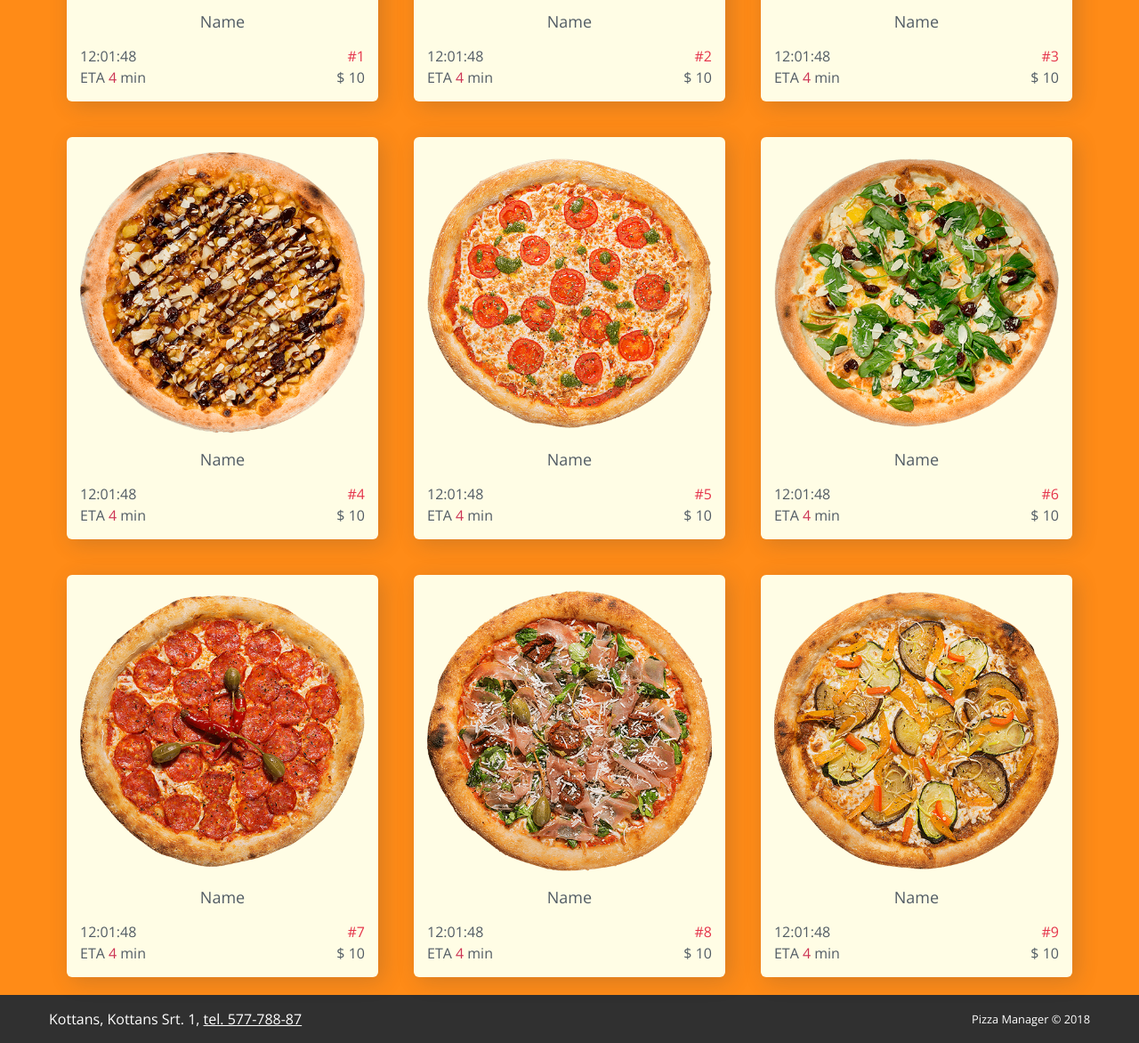
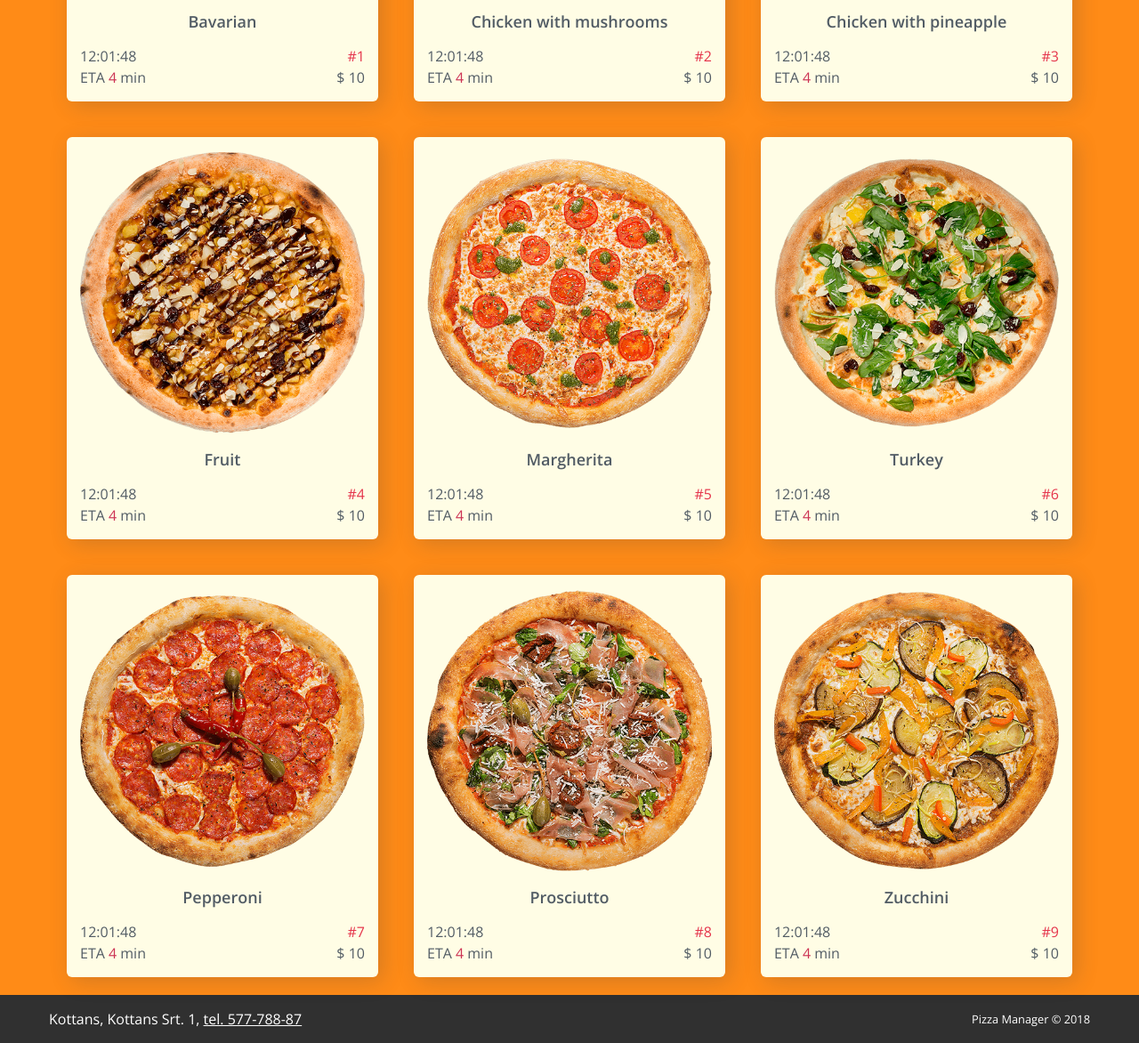
Before and after one commit to turchak/pizza-app, a plain HTML site: page index.html in a window 1280 px wide. Shown: the part 572-1744 px from the top of the page at 89% size. Drawn offline with nearby package versions, Linux system fonts and the light colour scheme.

Commit message:
change names pizza

```diff
--- a/assets/scss/blocks/main.scss
+++ b/assets/scss/blocks/main.scss
@@ -39,6 +39,8 @@ main {
         width: 100%;
         margin: 15px 0;
         font-size: 18px;
+        font-weight: 600;
+        white-space: nowrap;
         text-align: center;
       }
 
--- a/index.html
+++ b/index.html
@@ -54,7 +54,7 @@
       <section>
         <article class="pizza">
           <img class="pizza__img" src="./assets/img/pizza-bavarian.png" alt="pizza-photo">
-          <h2 class="pizza__name">Name</h2>
+          <h2 class="pizza__name">Bavarian</h2>
           <time class="pizza__time" datetime="2018-01-31T19:00">12:01:48</time>
           <span class="pizza__queue-number">#1</span>
           <div class="pizza__eta">
@@ -69,7 +69,7 @@
         </article>
         <article class="pizza">
           <img class="pizza__img" src="./assets/img/pizza-chicken-with-mushrooms.png" alt="pizza-photo">
-          <h2 class="pizza__name">Name</h2>
+          <h2 class="pizza__name">Chicken with mushrooms</h2>
           <time class="pizza__time" datetime="2018-01-31T19:00">12:01:48</time>
           <span class="pizza__queue-number">#2</span>
           <div class="pizza__eta">
@@ -84,7 +84,7 @@
         </article>
         <article class="pizza">
           <img class="pizza__img" src="./assets/img/pizza-chicken-with-pineapple.png" alt="pizza-photo">
-          <h2 class="pizza__name">Name</h2>
+          <h2 class="pizza__name">Chicken with pineapple</h2>
           <time class="pizza__time" datetime="2018-02-03 12:01:48">12:01:48</time>
           <span class="pizza__queue-number">#3</span>
           <div class="pizza__eta">
@@ -99,7 +99,7 @@
         </article>
         <article class="pizza">
           <img class="pizza__img" src="./assets/img/pizza-fruit.png" alt="pizza-photo">
-          <h2 class="pizza__name">Name</h2>
+          <h2 class="pizza__name">Fruit</h2>
           <time class="pizza__time" datetime="2018-02-03 12:01:48">12:01:48</time>
           <span class="pizza__queue-number">#4</span>
           <div class="pizza__eta">
@@ -113,8 +113,8 @@
           </div>
         </article>
         <article class="pizza">
-          <img class="pizza__img" src="./assets/img/pizza-margarita.png" alt="pizza-photo">
-          <h2 class="pizza__name">Name</h2>
+          <img class="pizza__img" src="./assets/img/pizza-margherita.png" alt="pizza-photo">
+          <h2 class="pizza__name">Margherita</h2>
           <time class="pizza__time" datetime="2018-02-03 12:01:48">12:01:48</time>
           <span class="pizza__queue-number">#5</span>
           <div class="pizza__eta">
@@ -129,7 +129,7 @@
         </article>
         <article class="pizza">
           <img class="pizza__img" src="./assets/img/pizza-turkey.png" alt="pizza-photo">
-          <h2 class="pizza__name">Name</h2>
+          <h2 class="pizza__name">Turkey</h2>
           <time class="pizza__time" datetime="2018-02-03 12:01:48">12:01:48</time>
           <span class="pizza__queue-number">#6</span>
           <div class="pizza__eta">
@@ -144,7 +144,7 @@
         </article>
         <article class="pizza">
           <img class="pizza__img" src="./assets/img/pizza-pepperoni.png" alt="pizza-photo">
-          <h2 class="pizza__name">Name</h2>
+          <h2 class="pizza__name">Pepperoni</h2>
           <time class="pizza__time" datetime="2018-02-03 12:01:48">12:01:48</time>
           <span class="pizza__queue-number">#7</span>
           <div class="pizza__eta">
@@ -159,7 +159,7 @@
         </article>
         <article class="pizza">
           <img class="pizza__img" src="./assets/img/pizza-prosciutto.png" alt="pizza-photo">
-          <h2 class="pizza__name">Name</h2>
+          <h2 class="pizza__name">Prosciutto</h2>
           <time class="pizza__time" datetime="2018-02-03 12:01:48">12:01:48</time>
           <span class="pizza__queue-number">#8</span>
           <div class="pizza__eta">
@@ -173,8 +173,8 @@
           </div>
         </article>
         <article class="pizza">
-          <img class="pizza__img" src="./assets/img/pizza-tsukini.png" alt="pizza-photo">
-          <h2 class="pizza__name">Name</h2>
+          <img class="pizza__img" src="./assets/img/pizza-zucchini.png" alt="pizza-photo">
+          <h2 class="pizza__name">Zucchini</h2>
           <time class="pizza__time" datetime="2018-02-03 12:01:48">12:01:48</time>
           <span class="pizza__queue-number">#9</span>
           <div class="pizza__eta">
```
Also changed, not shown: assets/css/app.css, assets/img/pizza-margherita.png (renamed from assets/img/pizza-margarita.png), assets/img/pizza-zucchini.png (renamed from assets/img/pizza-tsukini.png), 1 other file.
